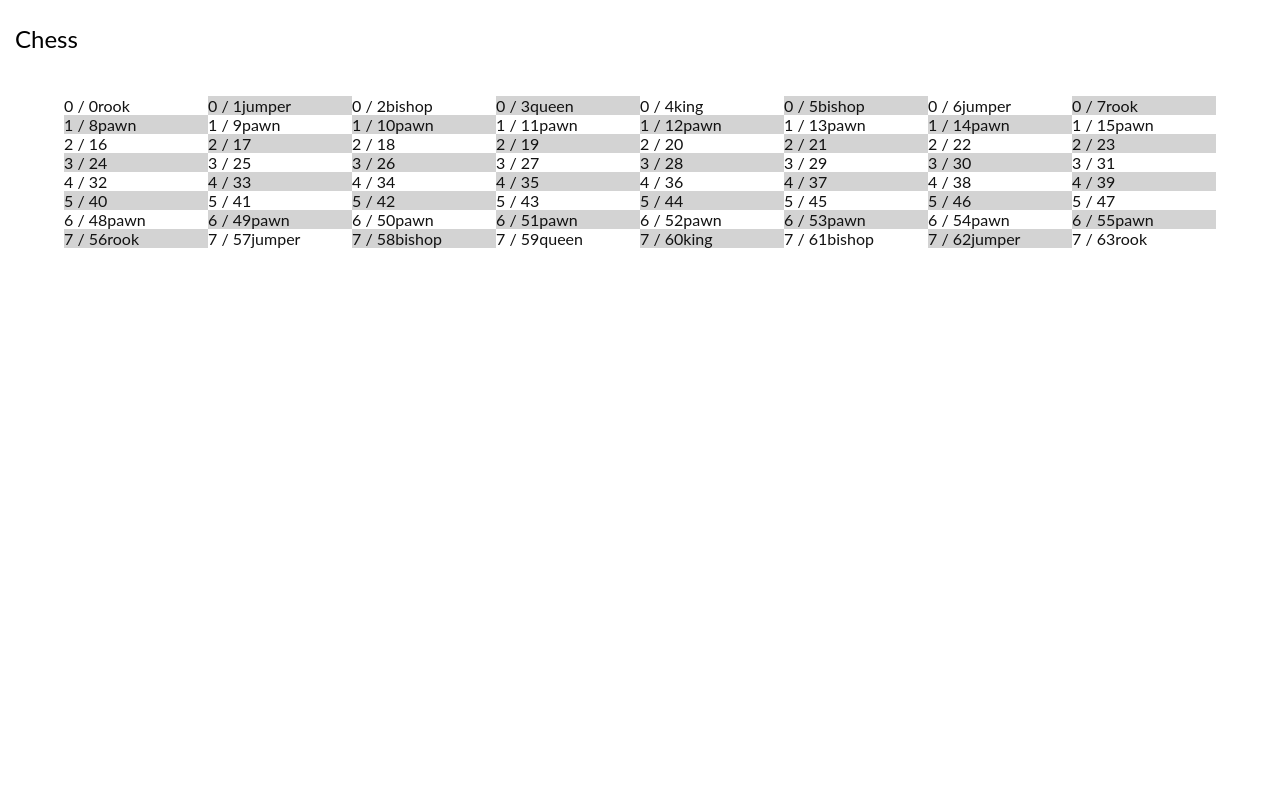
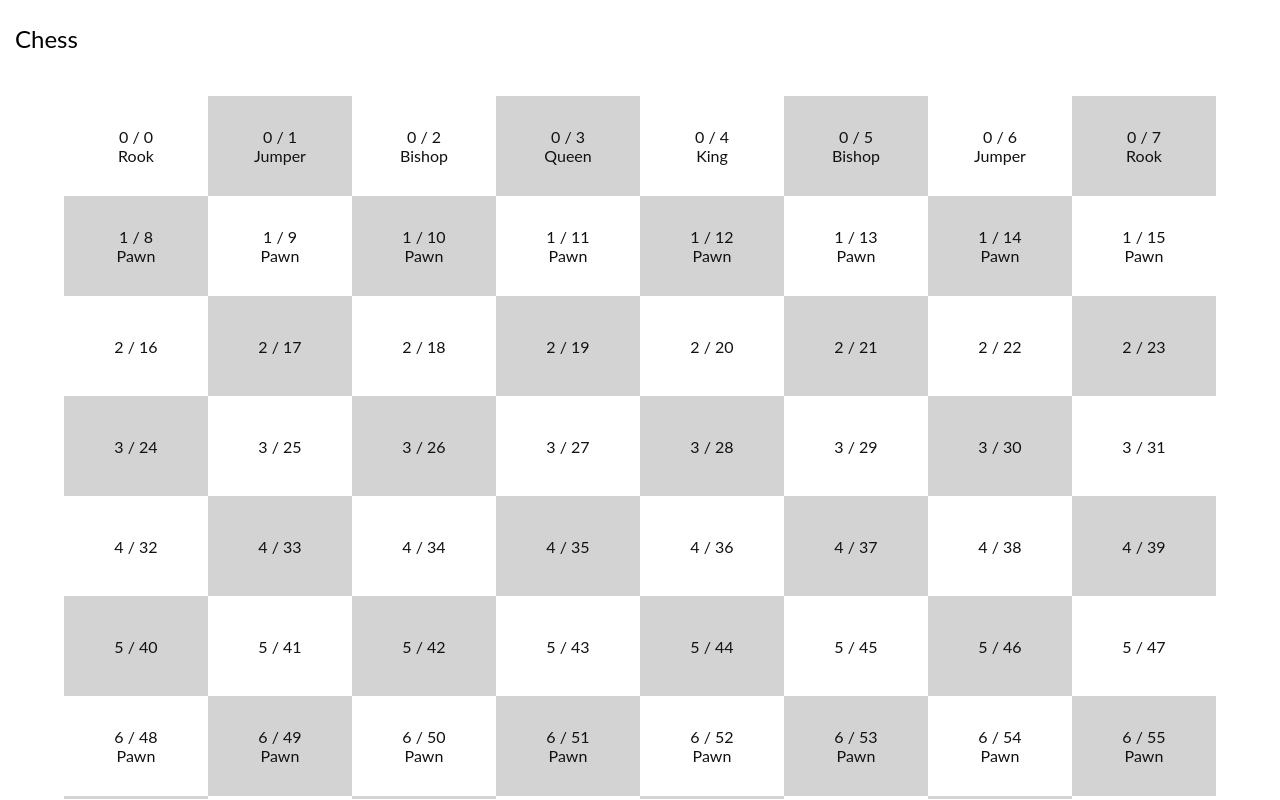
Before and after one commit to Aragor70/NiChess, a React (Create React App) app in the folder client/: page / in a window 1280 px wide. Built offline with nearby package versions, Linux system fonts and the light colour scheme.

Commit message:
Implemented Redux Js library and initial movement of selected elements

```diff
--- a/client/src/interface/Field.tsx
+++ b/client/src/interface/Field.tsx
@@ -1,9 +1,15 @@
 import React, { Fragment, useEffect, useState } from 'react';
+import Bishop from './soldiers/Bishop';
+import Jumper from './soldiers/Jumper';
+import King from './soldiers/King';
+import Pawn from './soldiers/Pawn';
+import Queen from './soldiers/Queen';
+import Rook from './soldiers/Rook';
 
 
 
 
-const Field = ({ index }: any) => {
+const Field = ({ index, selectedData, setSelectedData, moved, setMoved }: any) => {
 
 
     const [content, setContent] = useState({
@@ -18,12 +24,9 @@ const Field = ({ index }: any) => {
         type: ''
     })
 
-    const [row, setRow] = useState<number | null>(null)
 
     useEffect(() => {
         let y = Math.floor((index * 8) / 64)
-
-        setRow(y)
 
         setContent({
             ...content,
@@ -108,7 +111,6 @@ const Field = ({ index }: any) => {
 
 
         return () => {
-            setRow(null)
             setContent({
                 position: {
                     y: 0,
@@ -121,20 +123,69 @@ const Field = ({ index }: any) => {
                 type: ''
             })
         }
-    }, [setRow, setContent, setFigure])
+    }, [setContent, setFigure])
+
+
+
+    const handleClick = (position: any) => {
+
+
+        if (selectedData.figure.type) {
+
+            console.log(selectedData.figure)
+
+            setMoved(true)
+
+            setFigure(selectedData.figure)
+        }
+
+        if (figure.type) {
+
+            setSelectedData({...selectedData, position: {
+                y: position.y,
+                x: position.x
+            }, figure})
+
+            setMoved(false)
+        }
+
+        if (figure.type && selectedData.position.x === content.position.x) {
+
+            setSelectedData({
+                ...selectedData,
+                position: {
+                    y: null,
+                    x: null
+                }, figure: {
+                    player: 0,
+                    type: ''
+                }
+            })
+
+            setMoved(false)
+        }
+
+    }
+
+
+
 
 
 
     const { position, color } = content
 
-
     return (
         <Fragment>
-            <div className="field-content" style={ { backgroundColor: color }}>
+            <div className="field-content" onClick={e=> handleClick(position) } style={ position.x == selectedData.position.x ? { backgroundColor: 'green' } : { backgroundColor: color }}>
 
-                {position.y} / {position.x}
+                <span>{position.y} / {position.x}</span>
 
-                {figure.type}
+                { figure.type === 'pawn' && <Pawn position={position} player={figure.player} selectedData={selectedData} setSelectedData={setSelectedData} moved={moved} figure={figure} setFigure={setFigure} setMoved={setMoved} /> }
+                { figure.type === 'rook' && <Rook position={position} player={figure.player} /> }
+                { figure.type === 'jumper' && <Jumper position={position} player={figure.player} /> }
+                { figure.type === 'bishop' && <Bishop position={position} player={figure.player} /> }
+                { figure.type === 'queen' && <Queen position={position} player={figure.player} /> }
+                { figure.type === 'king' && <King position={position} player={figure.player} /> }
 
             </div>
         </Fragment>
--- a/client/src/interface/Game.tsx
+++ b/client/src/interface/Game.tsx
@@ -1,7 +1,5 @@
 import React, { Fragment, useEffect, useState } from 'react';
 import Field from './Field';
-
-
 
 
 
@@ -13,21 +11,28 @@ const Game = () => {
         setFields(new Array(64).fill(0))
     }, [])
 
+    const [selectedData, setSelectedData] = useState<any>({
+        rules: null,
+        position: {
+        y: null,
+        x: null
+    }, figure: {
+        player: 0,
+        type: ''
+    }})
+    const [moved, setMoved] = useState(false)
 
 
-    console.log(fields)
+
     return (
         <Fragment>
 
             <div className="fields">
                 {
-                    fields.map((field: any, index: number) => <Field key={index} index={index} />)
+                    fields.map((field: any, index: number) => <Field key={index} index={index} selectedData={selectedData} setSelectedData={setSelectedData} moved={moved} setMoved={setMoved} />)
                 }
 
             </div>
-
-
-
 
         </Fragment>
     );
--- a/client/src/interface/soldiers/Bishop.tsx
+++ b/client/src/interface/soldiers/Bishop.tsx
@@ -3,7 +3,7 @@ import React, { Fragment } from 'react';
 
 
 
-const Bishop = () => {
+const Bishop = ({ position, player }: any) => {
 
 
 
@@ -11,6 +11,7 @@ const Bishop = () => {
     return (
         <Fragment>
 
+            Bishop
 
         </Fragment>
     );
--- a/client/src/interface/soldiers/Jumper.tsx
+++ b/client/src/interface/soldiers/Jumper.tsx
@@ -3,7 +3,7 @@ import React, { Fragment } from 'react';
 
 
 
-const Jumper = () => {
+const Jumper = ({ position, player }: any) => {
 
 
 
@@ -11,6 +11,7 @@ const Jumper = () => {
     return (
         <Fragment>
 
+            Jumper
 
         </Fragment>
     );
--- a/client/src/interface/soldiers/King.tsx
+++ b/client/src/interface/soldiers/King.tsx
@@ -3,7 +3,7 @@ import React, { Fragment } from 'react';
 
 
 
-const King = () => {
+const King = ({ position, player }: any) => {
 
 
 
@@ -11,6 +11,7 @@ const King = () => {
     return (
         <Fragment>
 
+            King
 
         </Fragment>
     );
--- a/client/src/interface/soldiers/Pawn.tsx
+++ b/client/src/interface/soldiers/Pawn.tsx
@@ -1,16 +1,37 @@
-import React, { Fragment } from 'react';
+import React, { Fragment, useEffect } from 'react';
 
 
 
 
-const Pawn = () => {
+const Pawn = ({ position: { y, x }, player, selectedData, setSelectedData, moved, figure, setFigure, setMoved }: any) => {
 
+    useEffect(() => {
 
+        if (moved && selectedData.position.x === x) {
 
+            console.log('moved')
+
+            setFigure({...figure, player: 0, type: ''})
+            setMoved(false)
+
+            setSelectedData({
+                position: {
+                    y: null,
+                    x: null
+                }, figure: {
+                    player: 0,
+                    type: ''
+                }
+            })
+        }
+    }, [moved])
+
+    // y - 1 || y - 2
 
     return (
         <Fragment>
 
+            Pawn
 
         </Fragment>
     );
--- a/client/src/interface/soldiers/Queen.tsx
+++ b/client/src/interface/soldiers/Queen.tsx
@@ -3,7 +3,7 @@ import React, { Fragment } from 'react';
 
 
 
-const Queen = () => {
+const Queen = ({ position, player }: any) => {
 
 
 
@@ -11,6 +11,7 @@ const Queen = () => {
     return (
         <Fragment>
 
+            Queen
 
         </Fragment>
     );
--- a/client/src/interface/soldiers/Rook.tsx
+++ b/client/src/interface/soldiers/Rook.tsx
@@ -3,7 +3,7 @@ import React, { Fragment } from 'react';
 
 
 
-const Rook = () => {
+const Rook = ({ position, player }: any) => {
 
 
 
@@ -11,6 +11,7 @@ const Rook = () => {
     return (
         <Fragment>
 
+            Rook
 
         </Fragment>
     );
--- a/client/src/style/field.css
+++ b/client/src/style/field.css
@@ -1,7 +1,11 @@
 .field-content
 {
     width: 12.5%;
-    height: auto;
+    height: 100px;
     float: left;
     position: relative;
+    display: flex;
+    align-items: center;
+    justify-content: center;
+    flex-direction: column;
 }
```
Also changed, not shown: client/package.json (+9 -0 lines), client/src/store/reducers/index.ts (added, +11 -0 lines), client/src/store/store.ts (added, +19 -0 lines), 1 other file (tests, documents, lock files or other folders).
